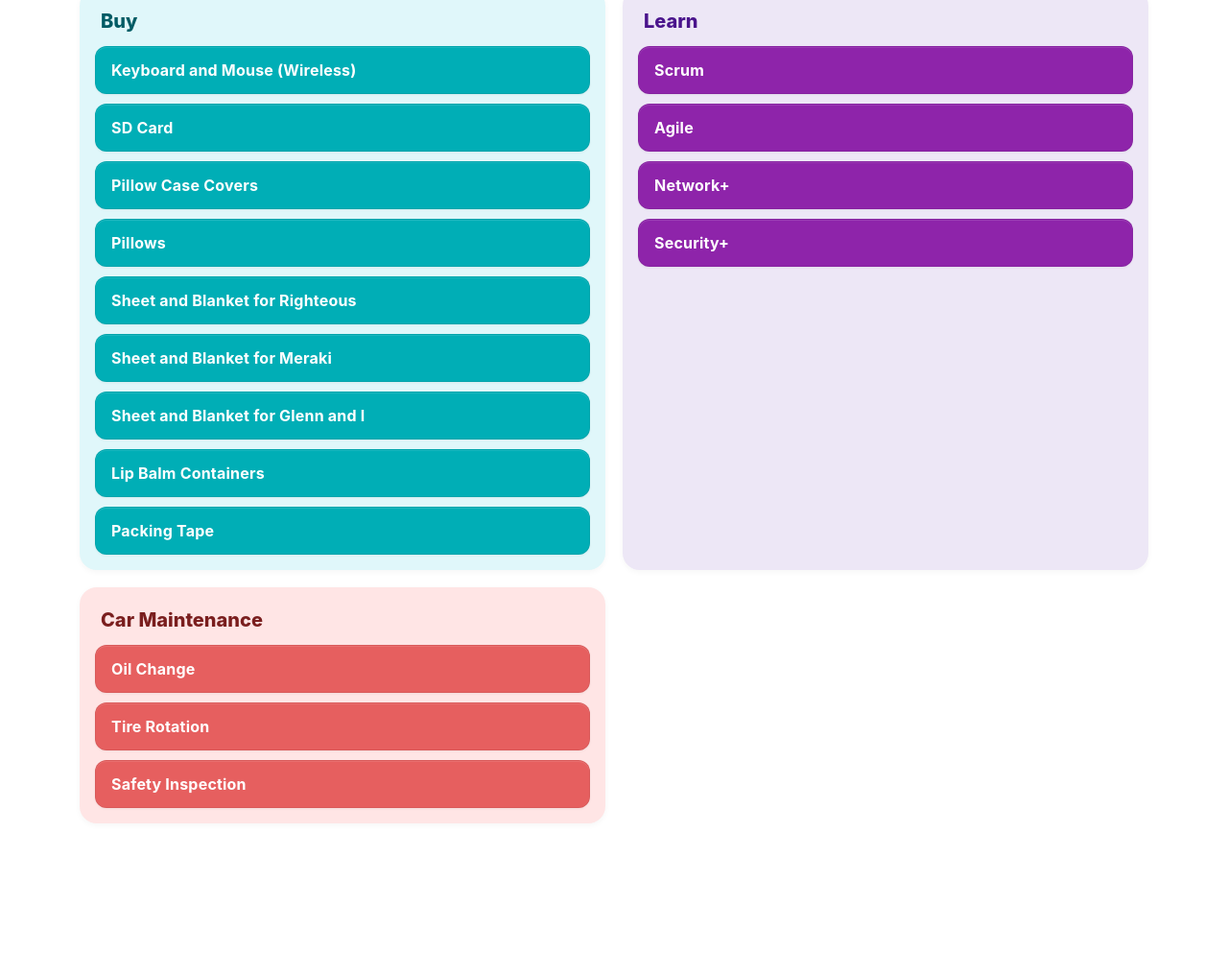
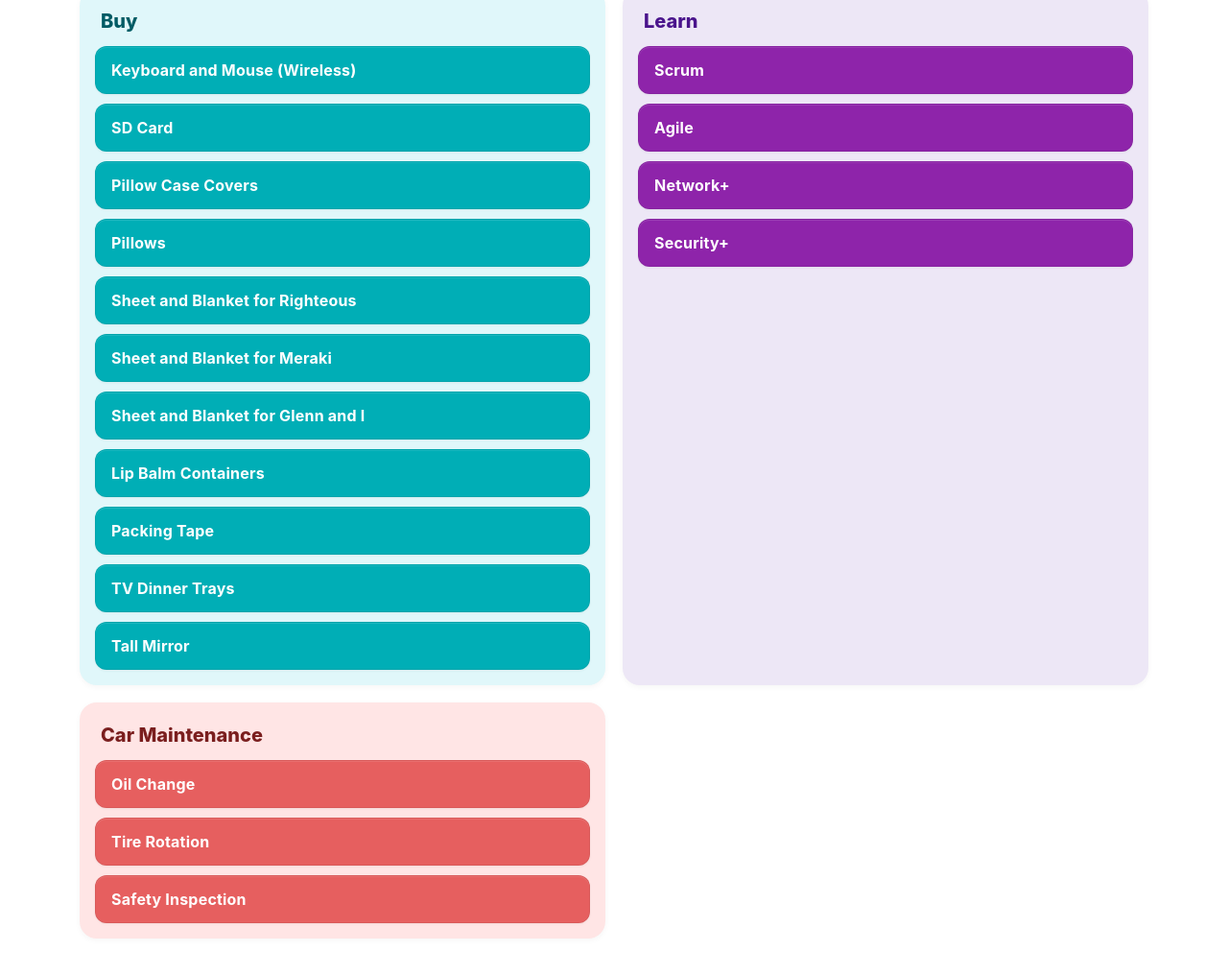
Before and after one commit to nadineherrera/tasklist, a plain HTML site: page index.html in a window 1280 px wide. Shown: the part 5283-6299 px from the top of the page at 96% size. Before the commit the page ends 6179 px from the top, so only its background shows below. Drawn offline with Linux system fonts and the light colour scheme.

Commit message:
Update index.html

```diff
--- a/index.html
+++ b/index.html
@@ -265,6 +265,8 @@
     <div class="pill" style="background:#00AEB6">Sheet and Blanket for Glenn and I</div>
     <div class="pill" style="background:#00AEB6">Lip Balm Containers</div>
     <div class="pill" style="background:#00AEB6">Packing Tape</div>
+<div class="pill" style="background:#00AEB6">TV Dinner Trays</div>
+<div class="pill" style="background:#00AEB6">Tall Mirror</div>
   </div>
 </div>
 
```
